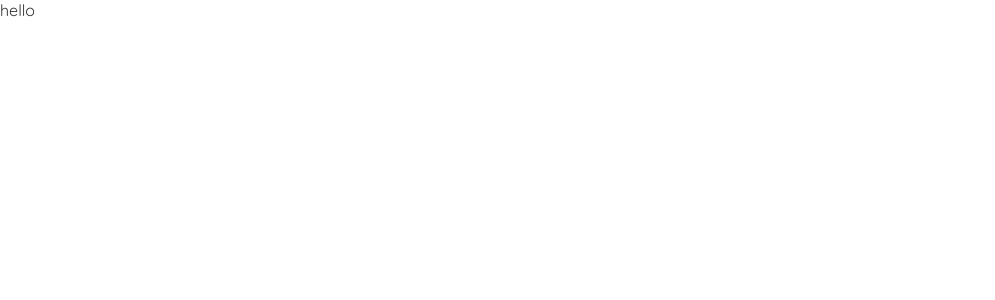
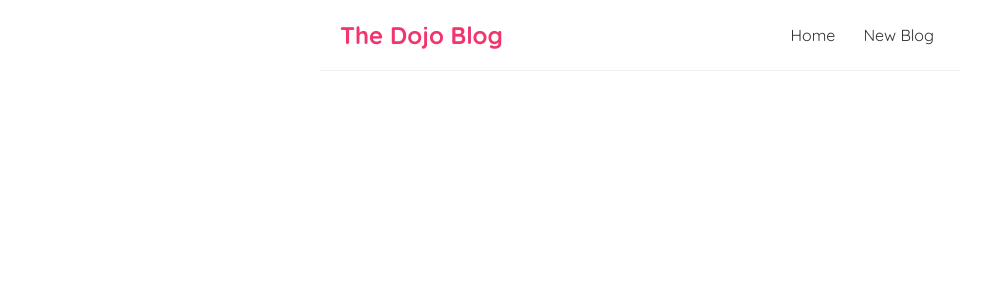
Before and after one commit to VisheshSingh/ninjadojo, a React (Create React App) app: page / in a window 1280 px wide. Shown: the top 300 px of the page, without its empty margins (0-995 px from the left). Built offline with nearby package versions, Linux system fonts and the light colour scheme.

Commit message:
Navbar comp

```diff
--- a/src/App.js
+++ b/src/App.js
@@ -1,7 +1,9 @@
+import Navbar from './components/Navbar';
+
 function App() {
   return (
-    <div className="App">
-      hello
+    <div className='App'>
+      <Navbar />
     </div>
   );
 }
--- /dev/null
+++ b/src/components/Navbar.js
@@ -0,0 +1,15 @@
+import React from 'react';
+
+const Navbar = () => {
+  return (
+    <nav className='navbar'>
+      <h1>The Dojo Blog</h1>
+      <div className='links'>
+        <a href='/'>Home</a>
+        <a href='/create'>New Blog</a>
+      </div>
+    </nav>
+  );
+};
+
+export default Navbar;
--- a/src/index.css
+++ b/src/index.css
@@ -5,3 +5,31 @@
   font-family: 'Quicksand';
   color: #333;
 }
+
+.navbar {
+  padding: 20px;
+  display: flex;
+  align-items: center;
+  max-width: 600px;
+  margin: 0 auto;
+  border-bottom: 1px solid #f2f2f2;
+}
+.navbar h1 {
+  color: #f1356d;
+}
+.navbar .links {
+  margin-left: auto;
+}
+.navbar a {
+  margin-left: 16px;
+  text-decoration: none;
+  padding: 6px;
+}
+.navbar a:hover {
+  color: #f1356d;
+}
+.content {
+  max-width: 600px;
+  margin: 40px auto;
+  padding: 20px;
+}
```
Also changed, not shown: 1 other file (tests, documents, lock files or other folders).
